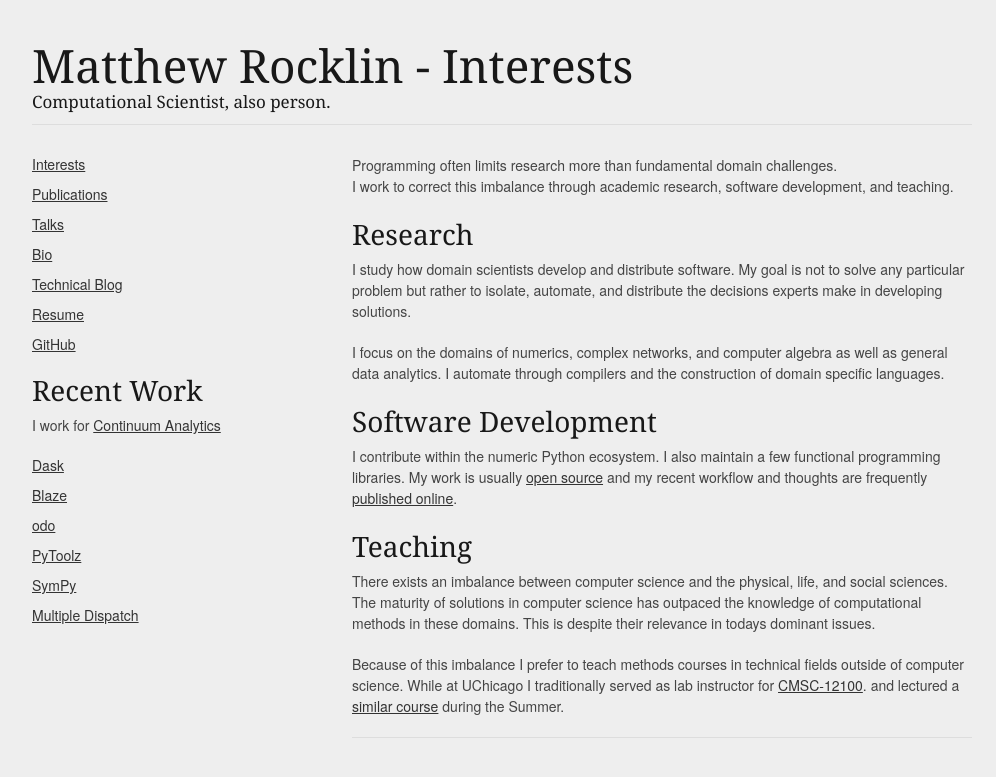
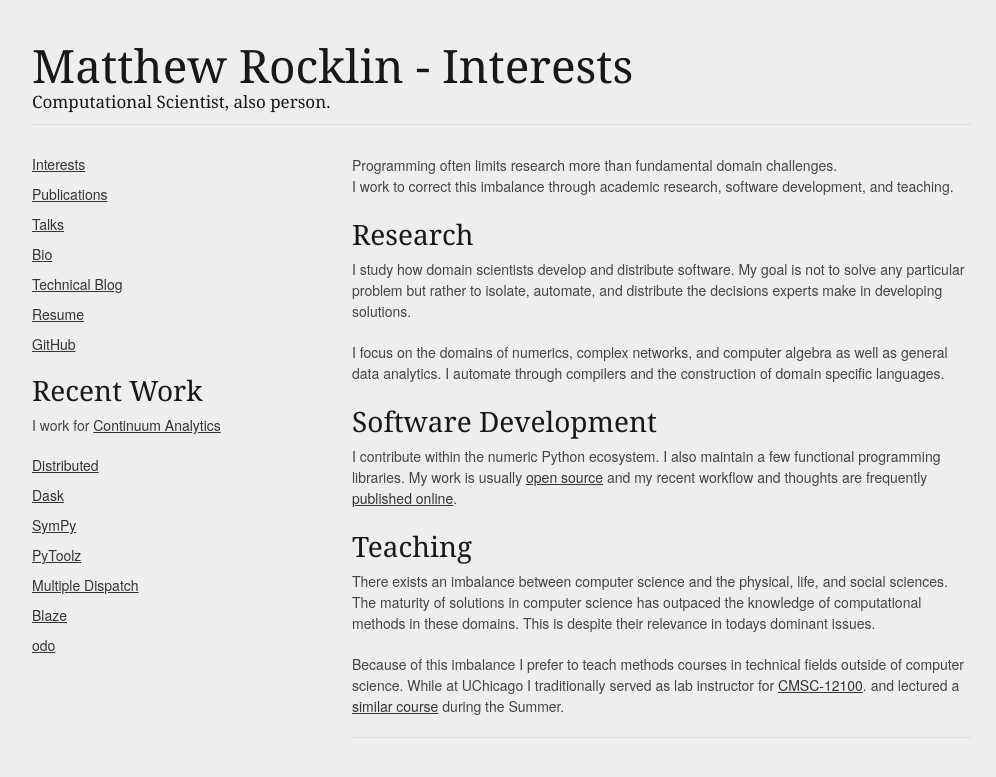
Before and after one commit to mrocklin/mrocklin.github.io, a Jekyll site: the page built from index.md, in a window 1280 px wide. Shown: the top 777 px of the page, without its empty margins (138-1134 px from the left). Built offline with Jekyll 4.4.1, drawn with Linux system fonts in a browser that asks for light colours.

Commit message:
change recent work links

```diff
--- a/_includes/leftbar.md
+++ b/_includes/leftbar.md
@@ -11,9 +11,10 @@
 
 I work for [Continuum Analytics](http://continuum.io/)
 
+*   [Distributed](http://distributed.readthedocs.org/)
 *   [Dask](http://dask.pydata.org/)
+*   [SymPy](http://sympy.org)
+*   [PyToolz](http://toolz.readthedocs.org/en/latest/)
+*   [Multiple Dispatch](http://multiple-dispatch.readthedocs.org/en/latest/)
 *   [Blaze](http://blaze.pydata.org/)
 *   [odo](http://odo.readthedocs.org/)
-*   [PyToolz](http://toolz.readthedocs.org/en/latest/)
-*   [SymPy](http://sympy.org)
-*   [Multiple Dispatch](http://multiple-dispatch.readthedocs.org/en/latest/)
```
